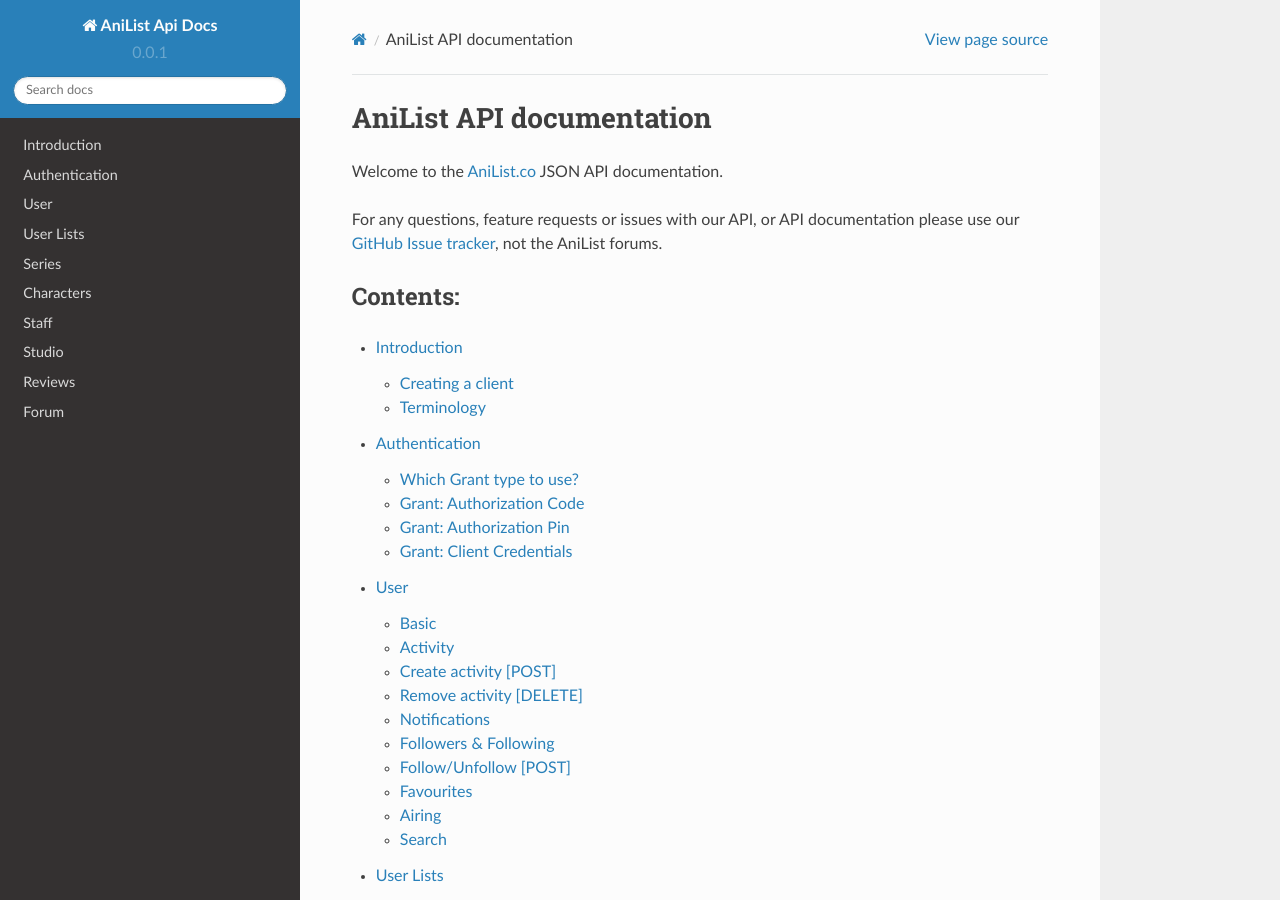
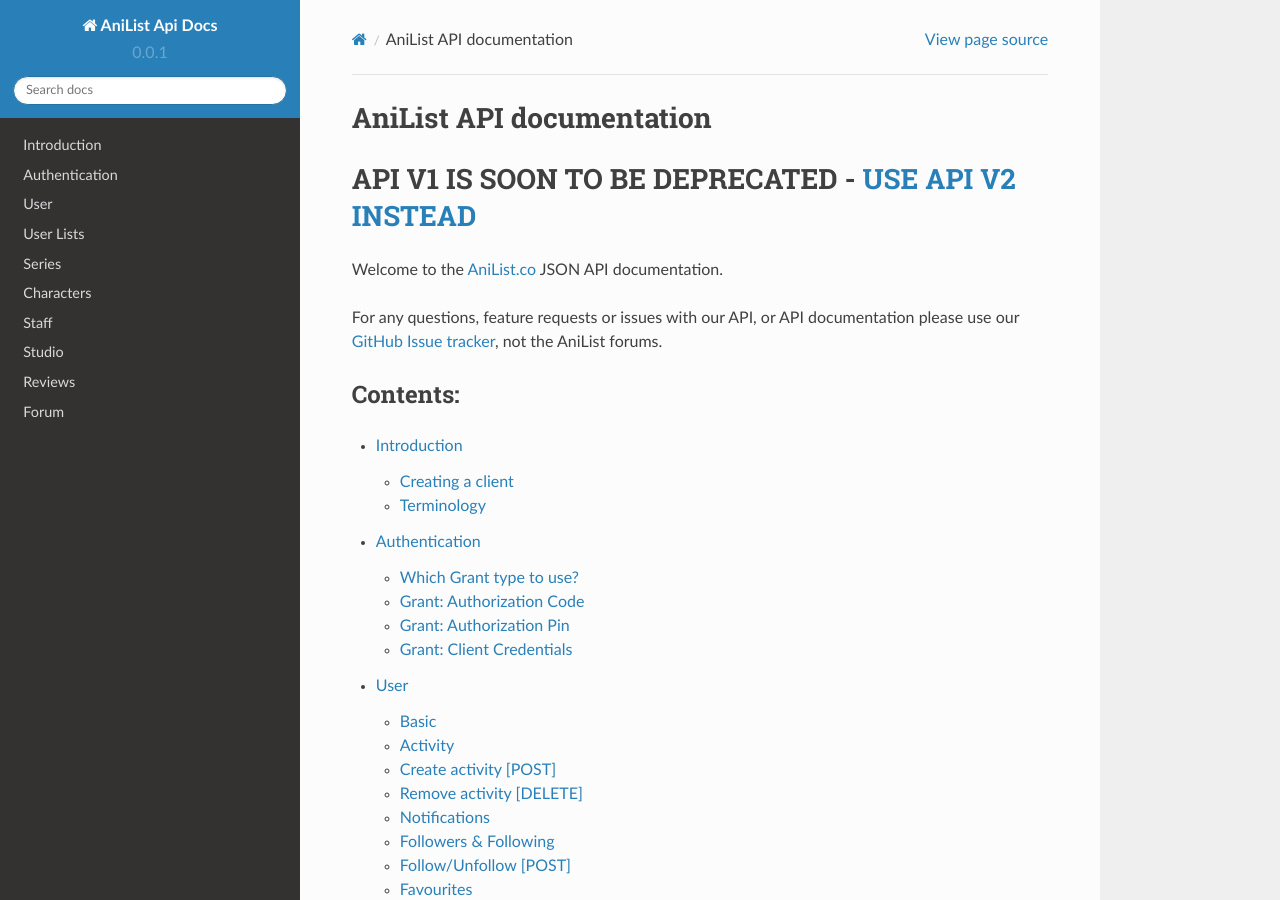
Before and after one commit to joshstar/AniList-API-Docs, a Sphinx documentation site: the page built from source/index.rst, in a window 1280 px wide and 900 px high. Built offline with Sphinx 7.4.7 and the Read the Docs theme 2.0.0, drawn with Linux system fonts in a browser that asks for light colours.

Commit message:
Added deprecation warning

```diff
--- a/source/index.rst
+++ b/source/index.rst
@@ -6,12 +6,16 @@
 AniList API documentation
 ============================================
 
+API V1 IS SOON TO BE DEPRECATED - `USE API V2 INSTEAD`_
+============================================
+
 Welcome to the `AniList.co`_ JSON API documentation.
 
 For any questions, feature requests or issues with our API, or API documentation please use our `GitHub Issue tracker`_, not the AniList forums.
 
 .. _AniList.co: http://anilist.co
 .. _GitHub Issue tracker: https://github.com/Josh-Star/AniList-API-Docs/issues
+.. _USE API V2 INSTEAD: https://github.com/AniList/ApiV2-GraphQL-Docs
 
 ==================
 Contents:
```
